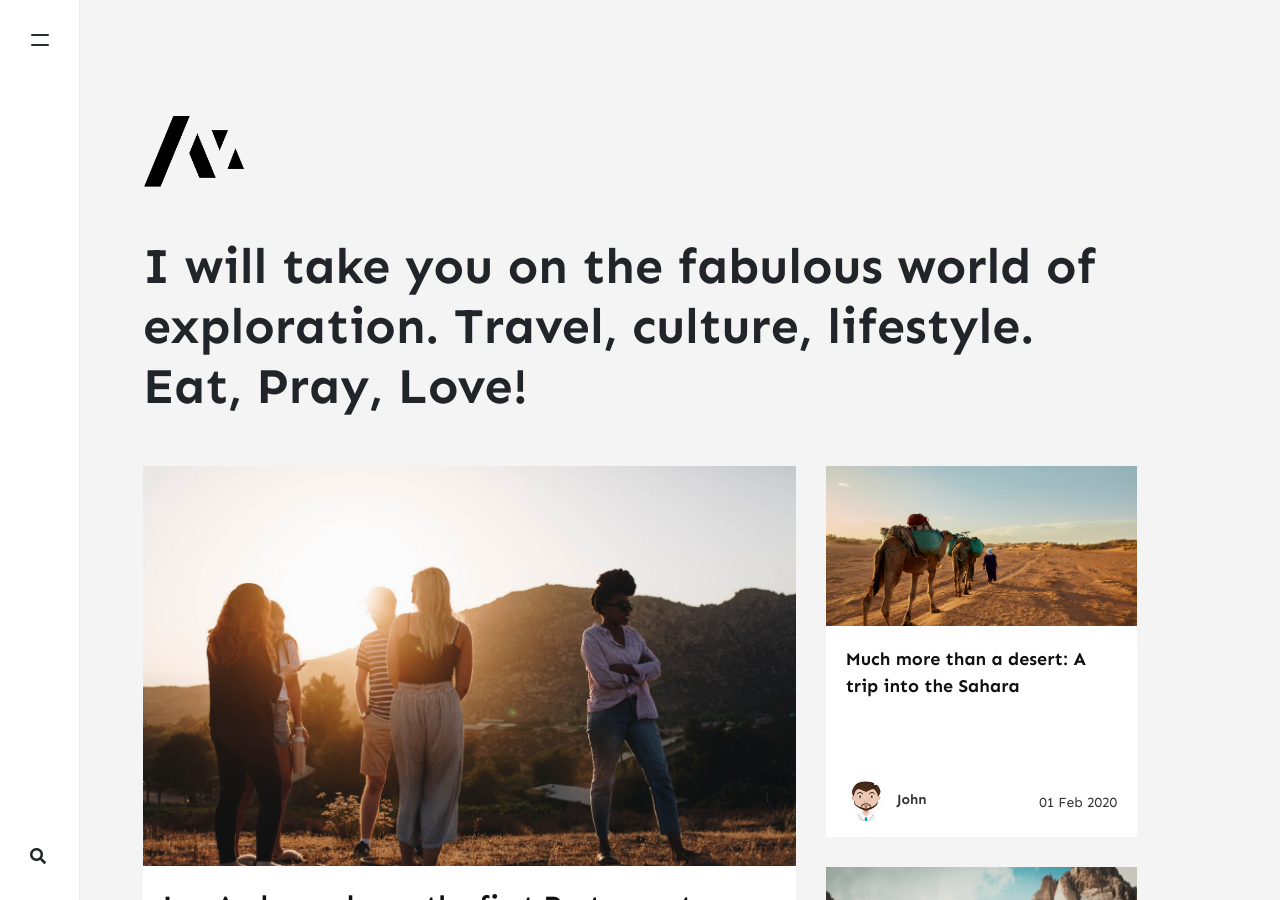
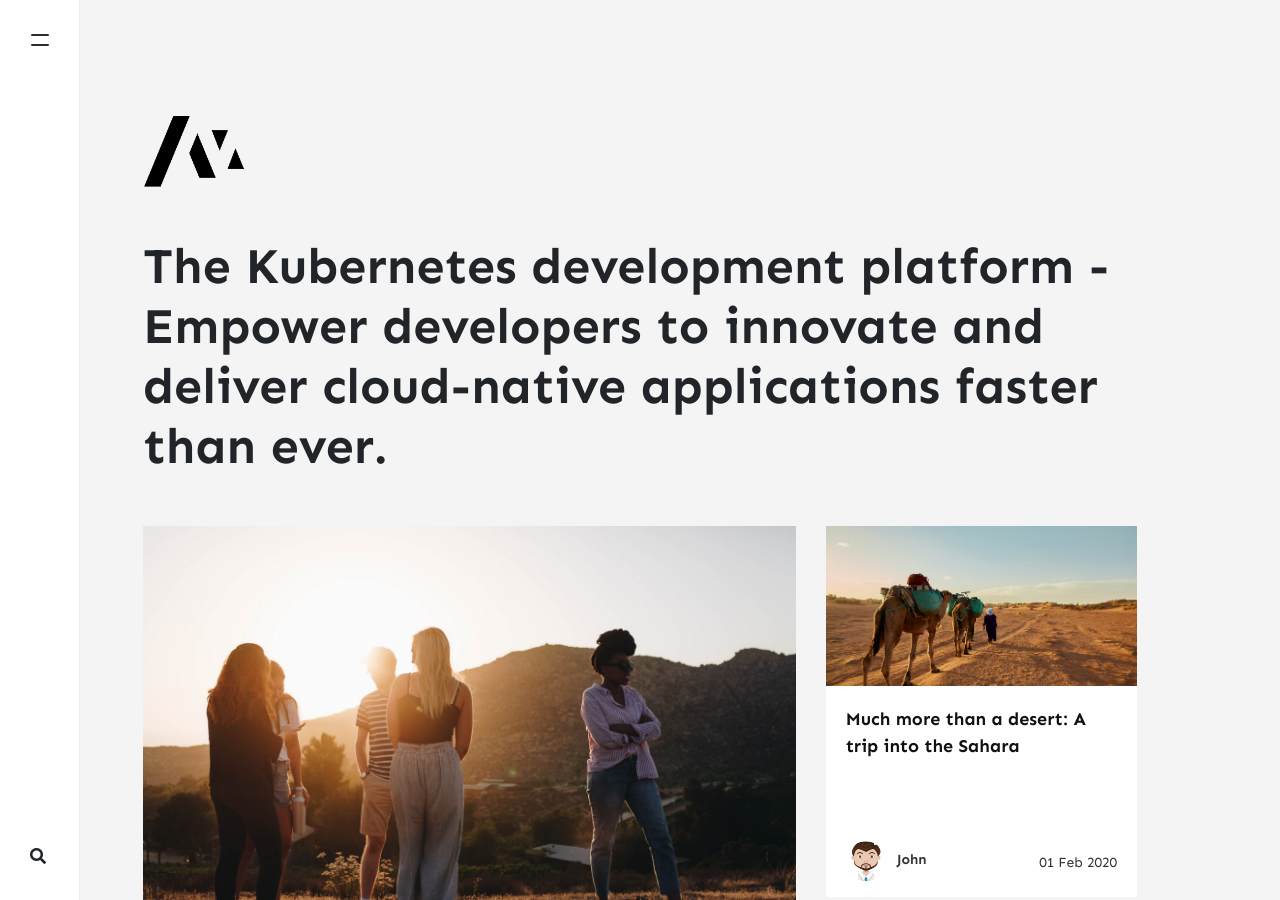
Before and after one commit to Okteto-India/community, a Jekyll site: the page built from index.html, in a window 1280 px wide and 900 px high. Built offline with Jekyll 4.4.1, drawn with Linux system fonts in a browser that asks for light colours; nearby versions of some CDN libraries; the list of posts is cut into pages by our own code; comment, search, counter and statistics services are not loaded; some of the changed text lies outside the part shown.

Commit message:
Update _config.yml

```diff
--- a/_config.yml
+++ b/_config.yml
@@ -1,7 +1,7 @@
 # Site
-name: "Memoirs"
-title: "Memoirs"
-description: "I will take you on the fabulous world of exploration. Travel, culture, lifestyle. Eat, Pray, Love!"
+name: "Okteto Community India"
+title: "Okteto Community India "
+description: " The Kubernetes development platform - Empower developers to innovate and deliver cloud-native applications faster than ever."
 logo: 'assets/images/logo.png'
 favicon: 'assets/images/logo.png'
 baseurl: /community
@@ -10,7 +10,7 @@ disqus: 'demowebsite'
 mailchimp-list: 'https://wowthemes.us11.list-manage.com/subscribe/post?u=8aeb20a530e124561927d3bd8&amp;id=8c3d2d214b'
 include: ["_pages"]
 permalink: /:title/
-email: wowthemesnet@gmail.com
+email:
 
 # Authors
 authors:
```
